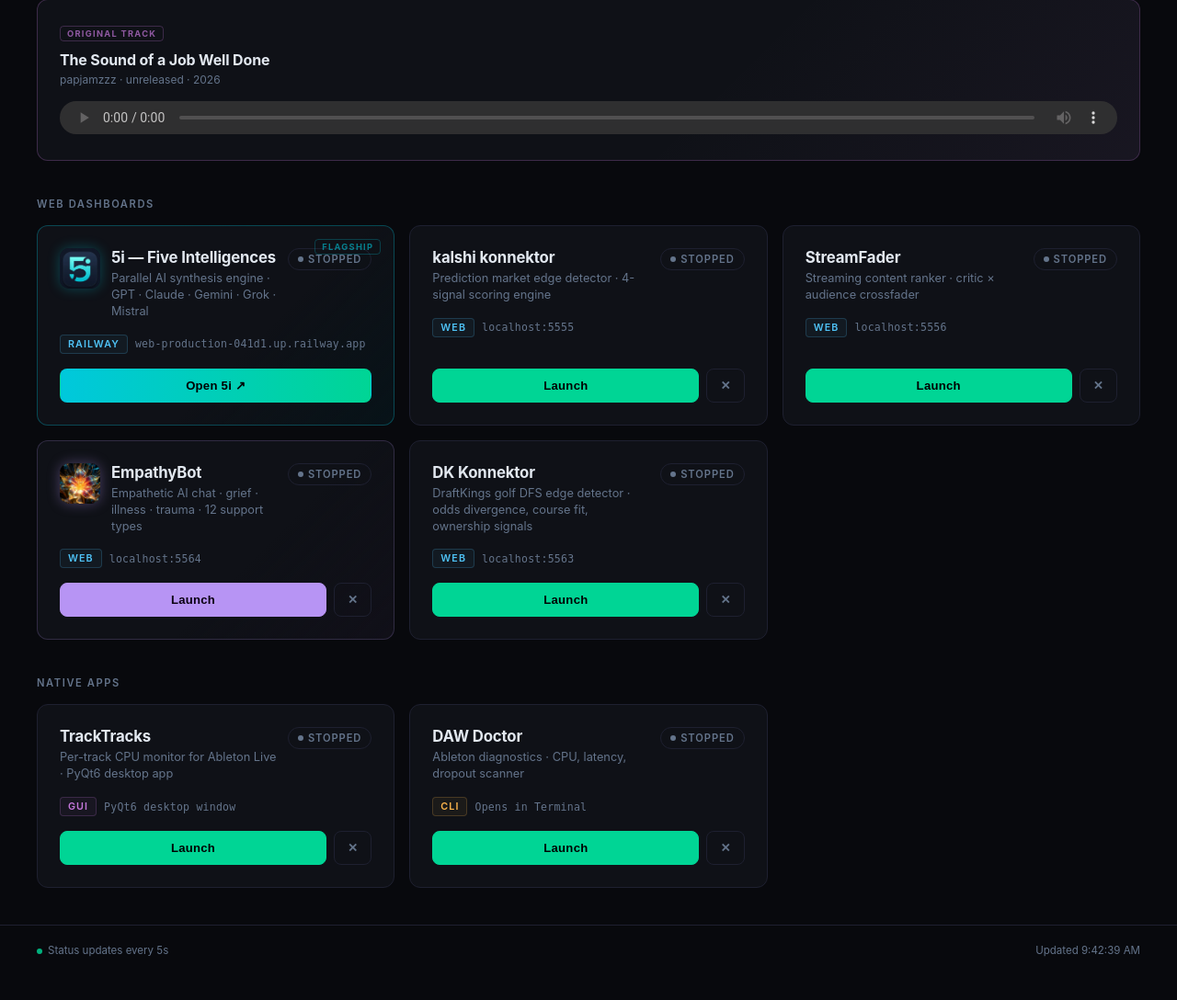
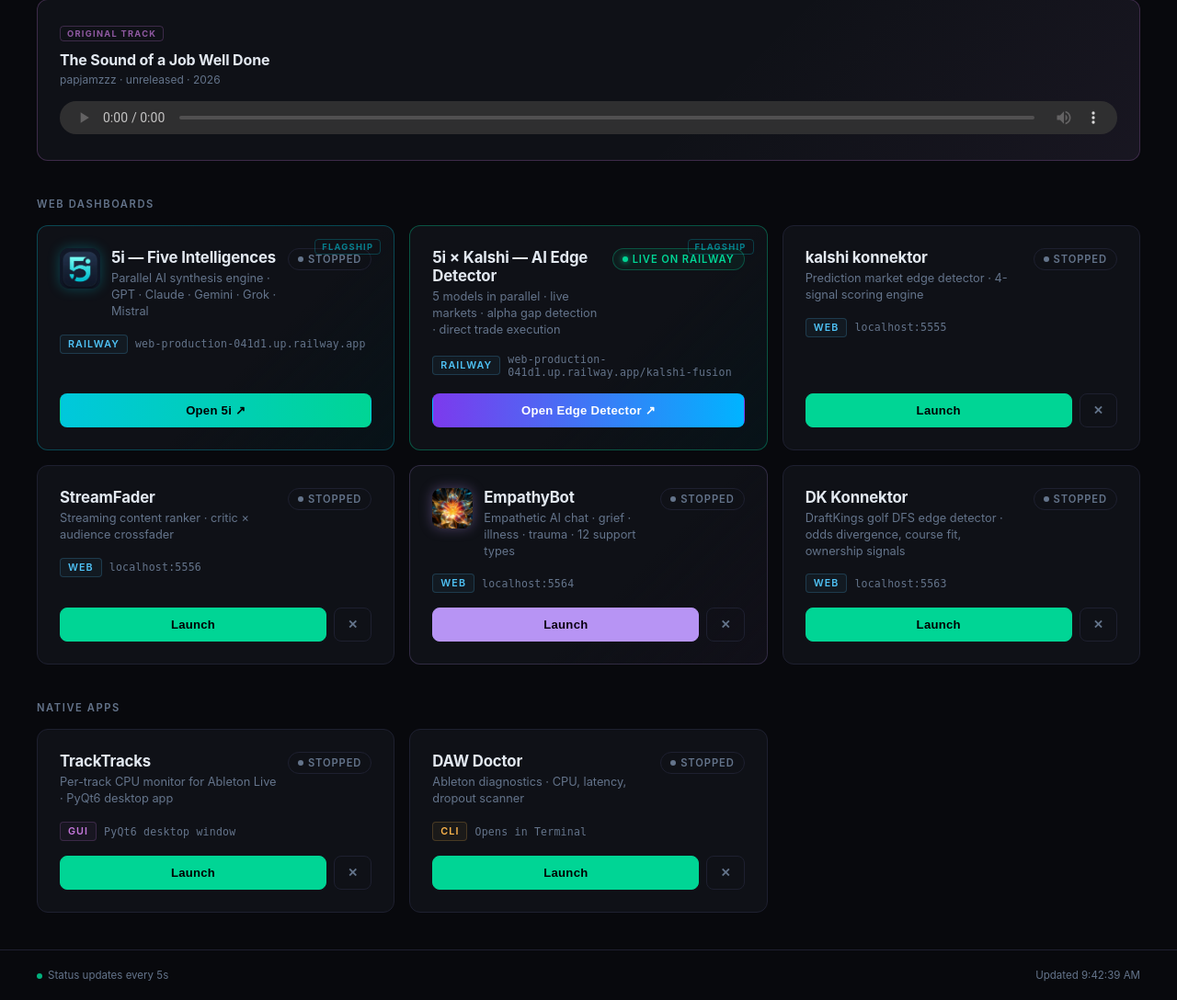
Before and after one commit to papjamzzz/launcher, a Flask app: page / in a window 1280 px wide. Shown: the part 180-1268 px from the top of the page at 92% size. Before the commit the page ends 1221 px from the top, so only its background shows below. Run offline with Flask 3, Linux system fonts and the light colour scheme; data that the repository does not hold is empty.

Commit message:
Add 5i × Kalshi Fusion as dedicated launcher card
Live at web-production-041d1.up.railway.app/kalshi-fusion — 5 models in
parallel analyzing live Kalshi markets, alpha gap detection, direct trade
execution. Gets its own card distinct from the main 5i synthesis engine.

Co-Authored-By: Claude Sonnet 4.6 <noreply@anthropic.com>

```diff
--- a/templates/index.html
+++ b/templates/index.html
@@ -453,6 +453,27 @@
         </div>
       </div>
 
+      <div class="card flagship running" id="card-kalshi-fusion" data-key="kalshi-fusion" data-type="external" data-url="https://web-production-041d1.up.railway.app/kalshi-fusion">
+        <div class="card-header">
+          <div class="card-header-inner">
+            <div class="card-meta">
+              <div class="card-name">5i × Kalshi — AI Edge Detector</div>
+              <div class="card-desc">5 models in parallel · live markets · alpha gap detection · direct trade execution</div>
+            </div>
+          </div>
+          <div class="status-badge running" id="badge-kalshi-fusion">
+            <span class="dot"></span><span>Live on Railway</span>
+          </div>
+        </div>
+        <div style="display:flex;gap:8px;align-items:center">
+          <span class="card-type web">Railway</span>
+          <span class="card-url">web-production-041d1.up.railway.app/kalshi-fusion</span>
+        </div>
+        <div class="card-actions">
+          <button class="btn btn-launch" style="background:linear-gradient(90deg,#7c3aed,#00b4ff);border-color:transparent;color:#fff;" onclick="window.open('https://web-production-041d1.up.railway.app/kalshi-fusion','_blank')">Open Edge Detector ↗</button>
+        </div>
+      </div>
+
       <div class="card" id="card-kalshi" data-key="kalshi" data-type="web" data-url="http://localhost:5555">
         <div class="card-header">
           <div class="card-meta">
```
